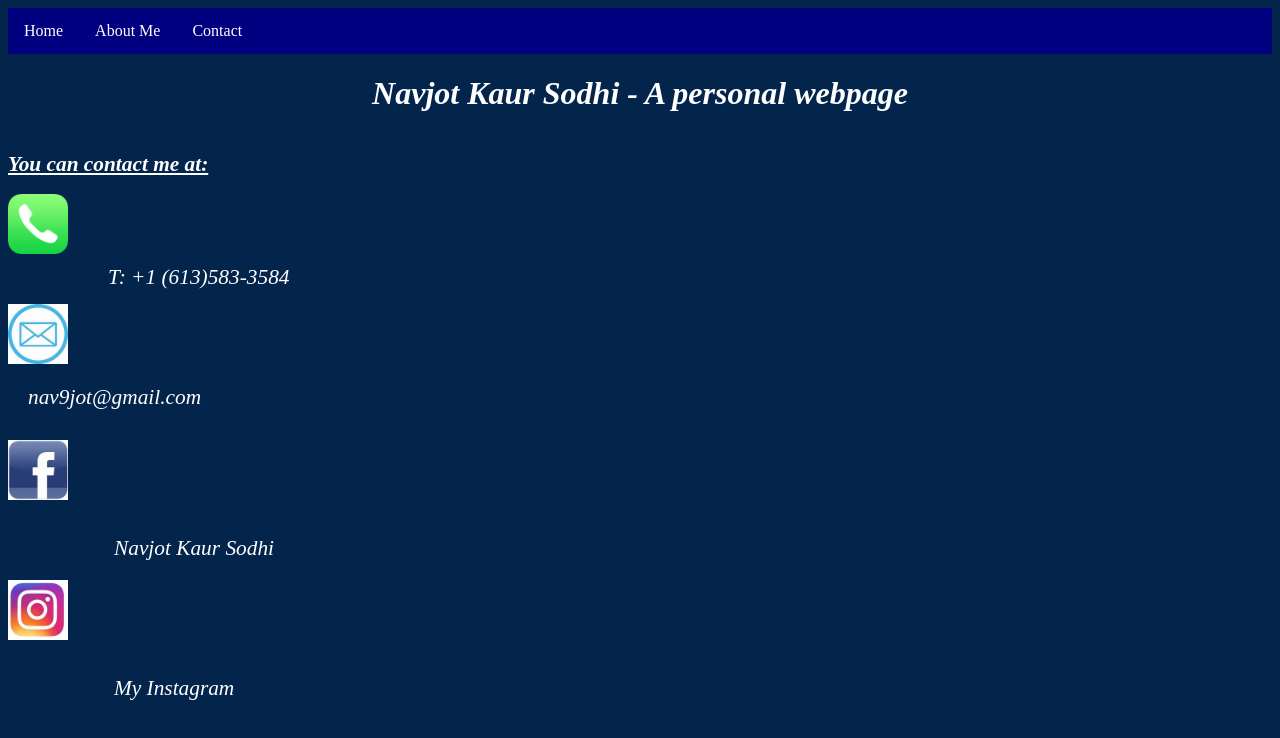
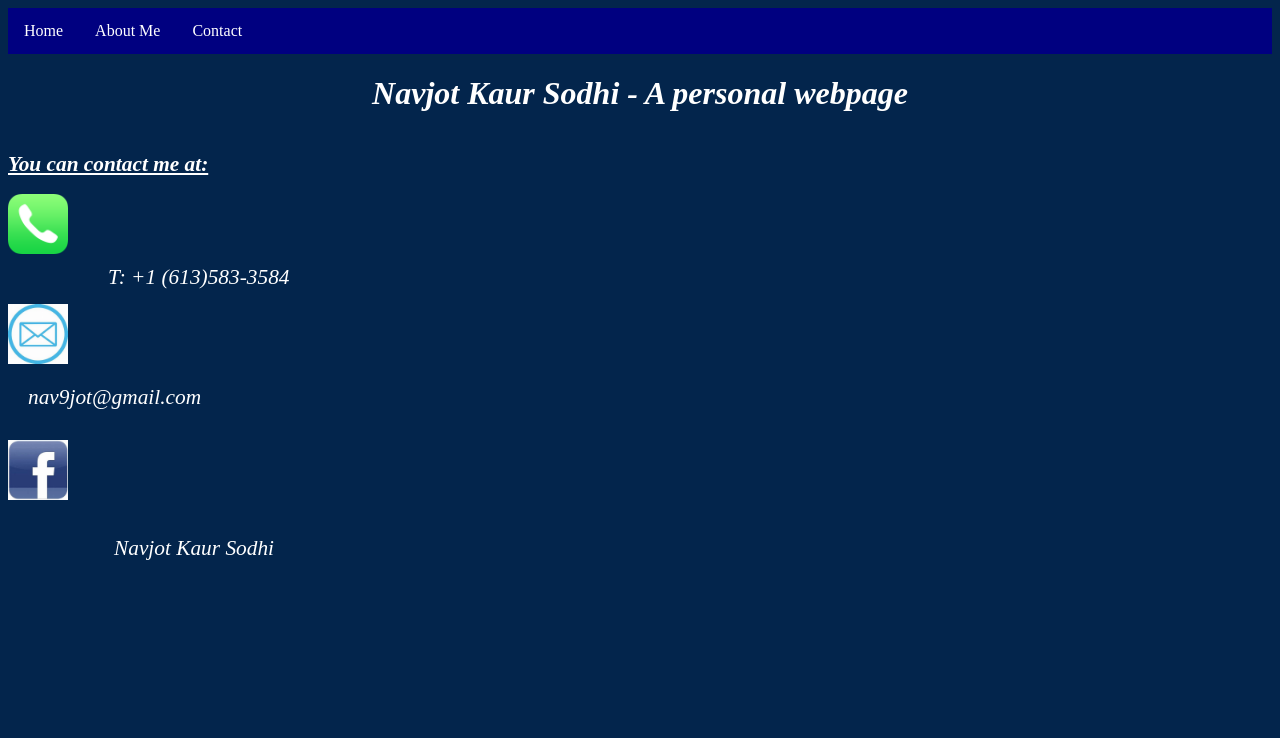
Before and after one commit to nsodhi2908/a1, a plain HTML site: page contact.html in a window 1280 px wide. Drawn offline with Linux system fonts and the light colour scheme.

Commit message:
Update contact.html

```diff
--- a/contact.html
+++ b/contact.html
@@ -39,12 +39,7 @@
 <p><a href="https://www.facebook.com/jot.nav9/">Navjot Kaur Sodhi</a></p>
 </div>
 
-<div class="insta">
-    <img src="instagram.jpg" alt="Instagram" class="insta">
-	</div>
-<div class="instagram">
-<p><a href="https://www.instagram.com/navjot_kaur_sodhi/">My Instagram</a></p>
-</div>
+
 
 
 
```
